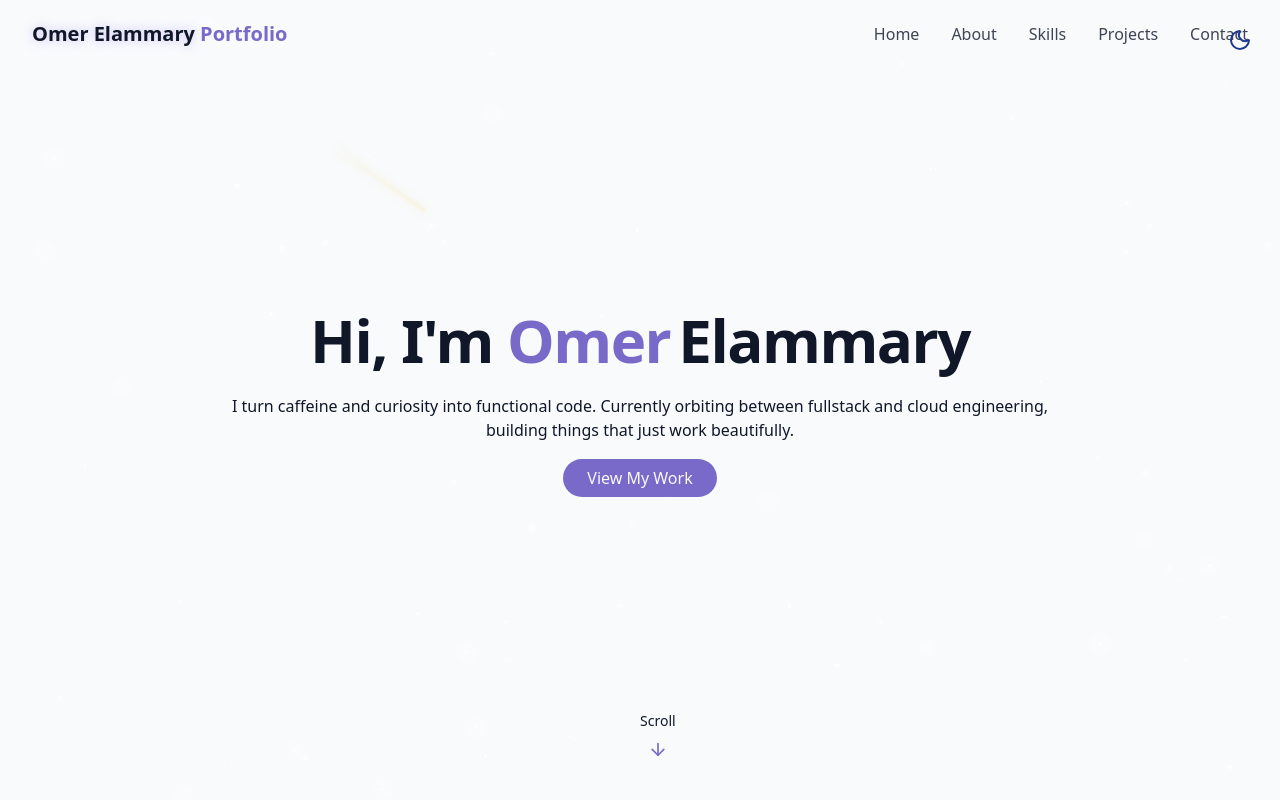
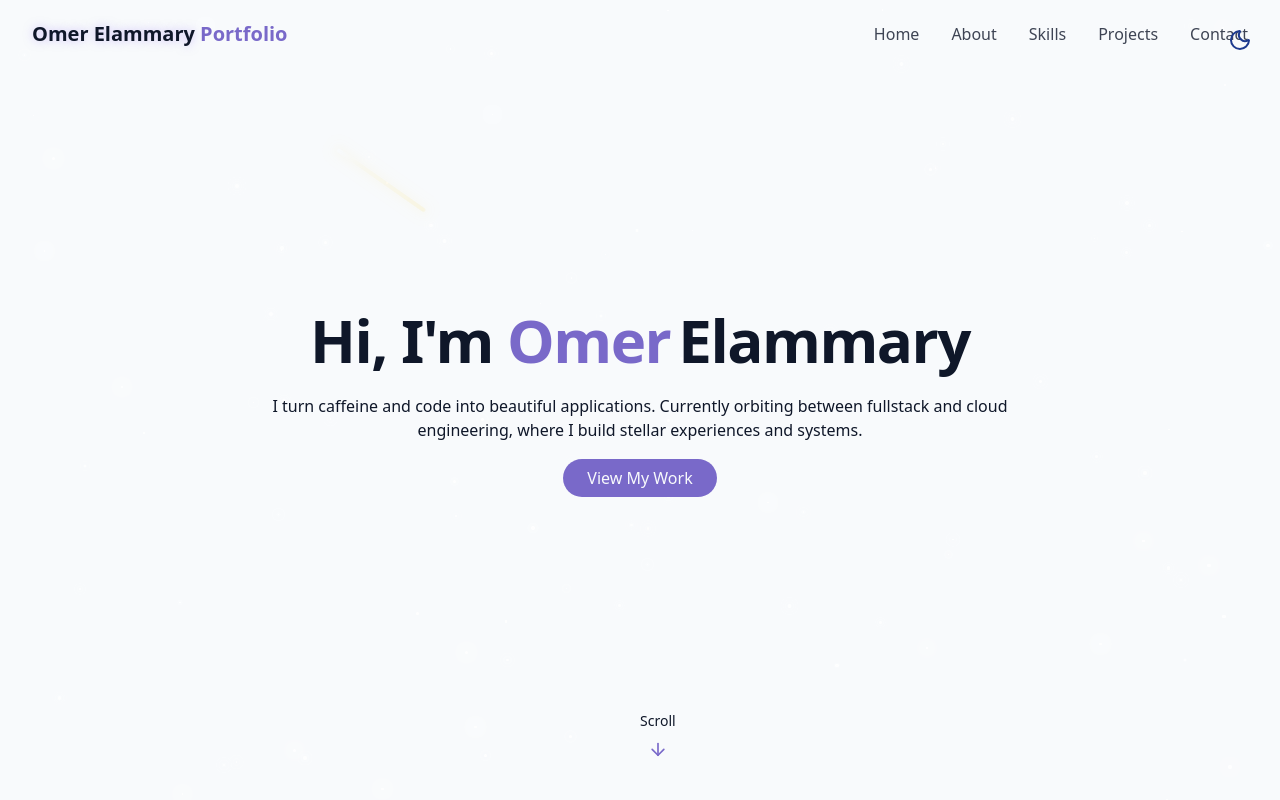
Before and after one commit to elammaryo/cosmic-portfolio, a React (Vite) app: page / in a window 1280 px wide. Shown: the top 800 px of the page. Built offline with nearby package versions, Linux system fonts and the light colour scheme.

Commit message:
update hero/footer text

```diff
--- a/src/components/FooterSection.tsx
+++ b/src/components/FooterSection.tsx
@@ -5,7 +5,8 @@ export const FooterSection = () => {
     <footer className="py-12 px-12 bg-card relative border-t border-border mt-12 pt-8 flex flex-wrap justify-between items-center">
       <p className="text-sm text-muted-foreground">
         {" "}
-        &copy; {new Date().getFullYear()} Omer Elammary. All rights reserved.
+        Thanks for visiting :) I hope you had a{" "}
+        <span className="text-primary">✨ stellar ✨</span> experience! 💫
       </p>
       <a
         href="#hero"
--- a/src/components/HeroSection.tsx
+++ b/src/components/HeroSection.tsx
@@ -19,9 +19,9 @@ export const HeroSection = () => {
             </span>
           </h1>
           <p>
-            I turn caffeine and curiosity into functional code. Currently
-            orbiting between fullstack and cloud engineering, building things
-            that just work beautifully.
+            I turn caffeine and code into beautiful applications. Currently
+            orbiting between fullstack and cloud engineering, where I build
+            stellar experiences and systems.
           </p>
           <div>
             <a href="#projects" className="cosmic-button">
```
